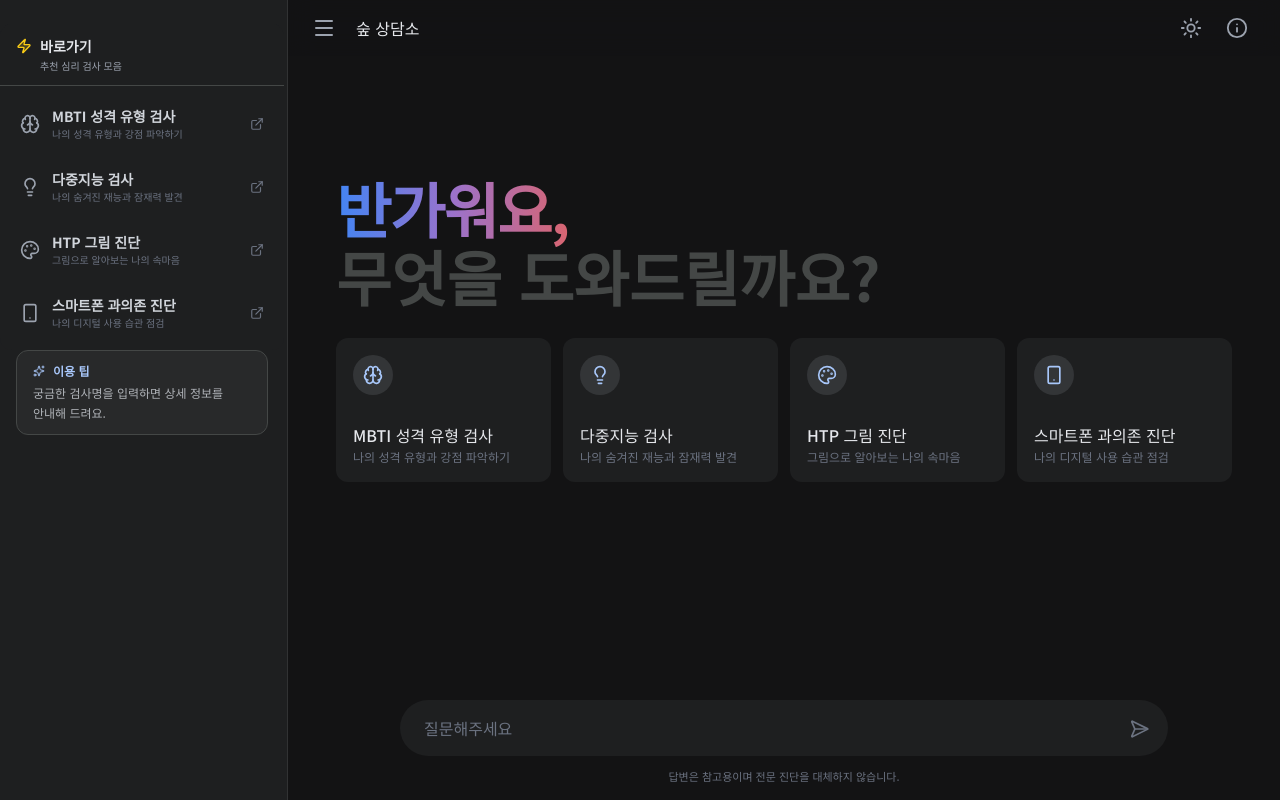
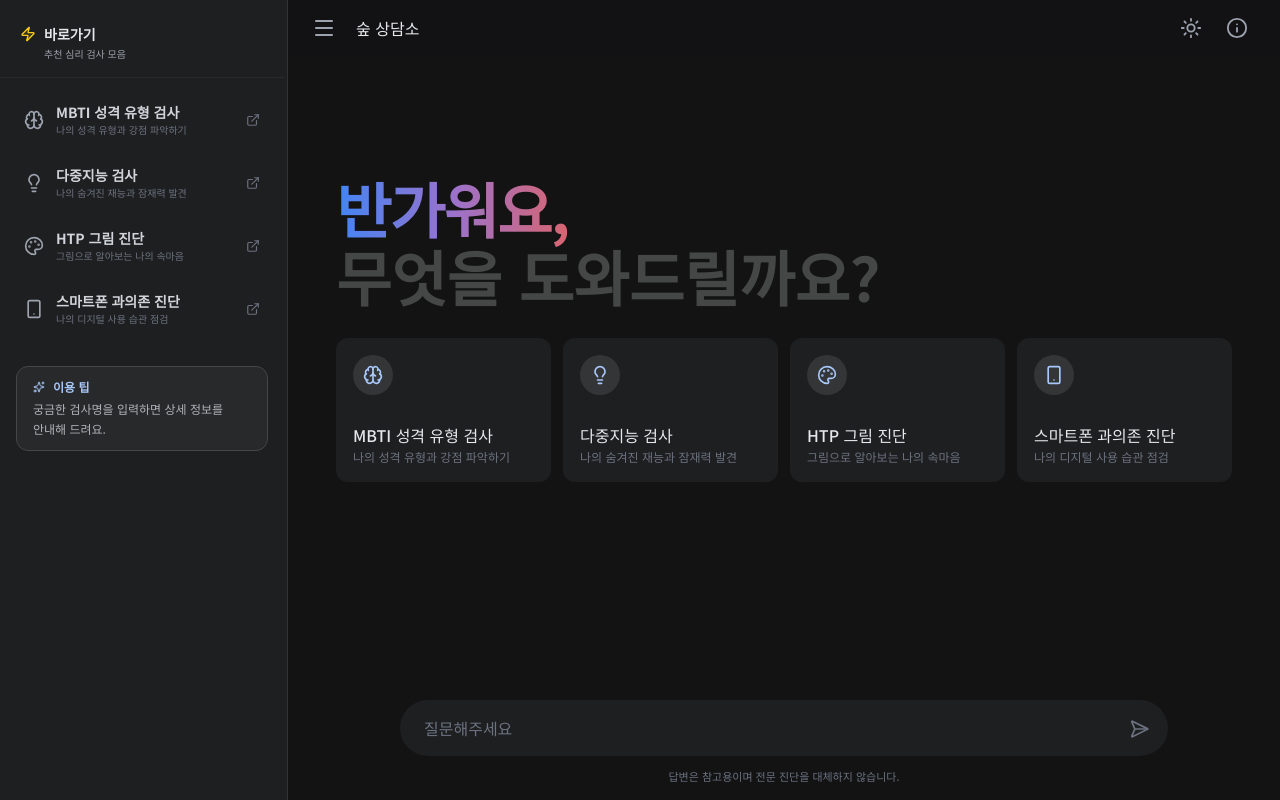
Before and after one commit to jpjp92/psyc-test, a React (Vite) app: page / in a window 1280 px wide. Built offline with nearby package versions, Linux system fonts and the light colour scheme.

Commit message:
fix: 사이드바 상단 UI 수정

```diff
--- a/App.tsx
+++ b/App.tsx
@@ -128,14 +128,20 @@
         `}
       >
         <div className="h-full flex flex-col w-72">
-          {/* Mobile Only Header (Close Button) */}
-          <div className="flex items-center justify-end px-4 py-4 mb-2 lg:hidden">
+          {/* Mobile Sidebar Header with Brand */}
+          <div className="flex items-center justify-between px-5 py-5 lg:hidden border-b border-gray-200 dark:border-[#444746]/30">
+            <div className="flex items-center gap-2">
+              <div className="w-8 h-8 rounded-lg bg-gradient-to-br from-[#4285f4] to-[#9b72cb] flex items-center justify-center text-white shadow-sm">
+                <Brain size={18} />
+              </div>
+              <span className="font-bold text-gray-800 dark:text-gray-200 tracking-tight">숲 상담소</span>
+            </div>
             <button
               onClick={() => setIsSidebarOpen(false)}
-              className="p-1 text-gray-500 dark:text-gray-400 hover:text-black dark:hover:text-white transition-colors"
+              className="p-2 -mr-1 rounded-full text-gray-400 dark:text-gray-500 hover:bg-gray-100 dark:hover:bg-[#333537] hover:text-black dark:hover:text-white transition-all active:scale-90"
               title="닫기"
             >
-              <X size={24} />
+              <X size={22} />
             </button>
           </div>
 
--- a/components/QuickMenu.tsx
+++ b/components/QuickMenu.tsx
@@ -11,14 +11,14 @@
 
 const QuickMenu: React.FC = () => {
   return (
-    <div className="bg-[#f0f4f9] dark:bg-[#1e1f20] rounded-xl overflow-hidden h-fit sticky top-4 border border-transparent dark:border-none">
-      <div className="bg-[#f0f4f9] dark:bg-[#1e1f20] px-4 py-3 border-b border-gray-200 dark:border-[#444746]">
-        <h3 className="font-bold text-gray-700 dark:text-gray-200 flex items-center gap-2 text-sm">
-           <Zap size={16} className="text-yellow-500 dark:text-yellow-400 fill-yellow-500/20 dark:fill-yellow-400/20" /> 바로가기
+    <div className="overflow-hidden">
+      <div className="px-5 py-4 border-b border-gray-200 dark:border-[#444746]/30">
+        <h3 className="font-bold text-gray-800 dark:text-gray-200 flex items-center gap-2 text-sm">
+          <Zap size={16} className="text-yellow-500 dark:text-yellow-400 fill-yellow-500/10 dark:fill-yellow-400/10" /> 바로가기
         </h3>
         <p className="text-[10px] text-gray-500 dark:text-gray-400 mt-0.5 ml-6">추천 심리 검사 모음</p>
       </div>
-      <div className="p-2 space-y-1">
+      <div className="p-3 space-y-1">
         {PSYCH_TESTS.map((test) => (
           <a
             key={test.id}
```
Lines whose indentation alone changed are shown as unchanged.
